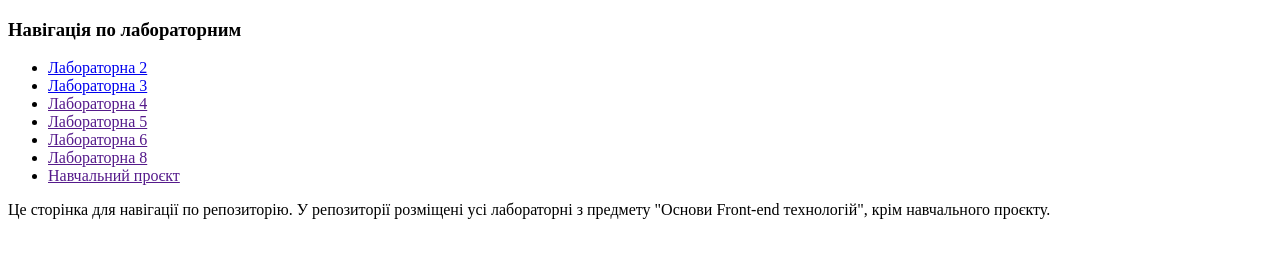
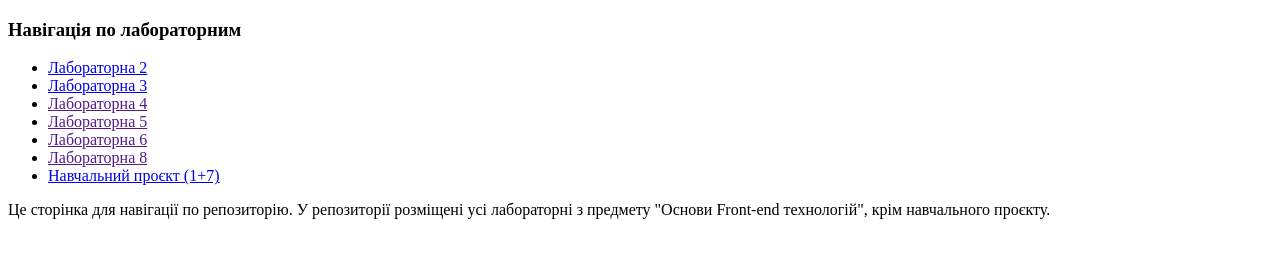
Before and after one commit to soylltari/frontend-labs, a plain HTML site: page index.html in a window 1280 px wide. Drawn offline with Linux system fonts and the light colour scheme; files that its build step writes are made by us from their sources.

Commit message:
Update navigation with link to the project

```diff
--- a/index.html
+++ b/index.html
@@ -15,7 +15,11 @@
       <li><a href="">Лабораторна 5</a></li>
       <li><a href="">Лабораторна 6</a></li>
       <li><a href="">Лабораторна 8</a></li>
-      <li><a href="">Навчальний проєкт</a></li>
+      <li>
+        <a href="https://github.com/soylltari/interactive-productivity-methods"
+          >Навчальний проєкт (1+7)</a
+        >
+      </li>
     </ul>
     <p>
       Це сторінка для навігації по репозиторію. У репозиторії розміщені усі
```
